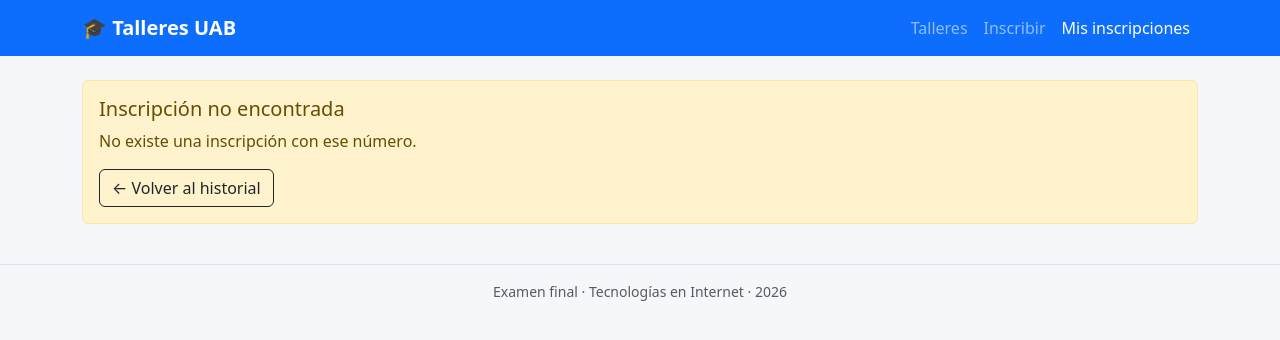
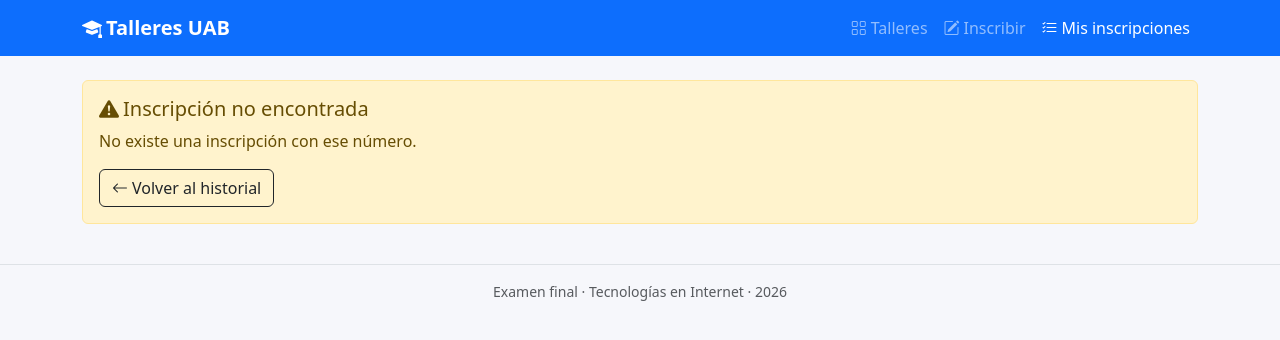
Before and after one commit to victorcastro-dot/angular-examen-final, an Angular app: page /inscripciones/1 in a window 1280 px wide. Shown: the top 340 px of the page. Built offline with nearby package versions, Linux system fonts and the light colour scheme.

Commit message:
Reemplazar emojis por iconos de Bootstrap Icons

```diff
--- a/src/app/app.html
+++ b/src/app/app.html
@@ -1,6 +1,6 @@
 <nav class="navbar navbar-expand-md navbar-dark bg-primary sticky-top">
   <div class="container">
-    <a class="navbar-brand fw-bold" routerLink="/talleres">🎓 Talleres UAB</a>
+    <a class="navbar-brand fw-bold" routerLink="/talleres"><i class="bi bi-mortarboard-fill me-1"></i>Talleres UAB</a>
     <button
       class="navbar-toggler"
       type="button"
@@ -15,13 +15,13 @@
     <div class="collapse navbar-collapse" id="menu">
       <ul class="navbar-nav ms-auto">
         <li class="nav-item">
-          <a class="nav-link" routerLink="/talleres" routerLinkActive="active">Talleres</a>
+          <a class="nav-link" routerLink="/talleres" routerLinkActive="active"><i class="bi bi-grid me-1"></i>Talleres</a>
         </li>
         <li class="nav-item">
-          <a class="nav-link" routerLink="/inscribir" routerLinkActive="active">Inscribir</a>
+          <a class="nav-link" routerLink="/inscribir" routerLinkActive="active"><i class="bi bi-pencil-square me-1"></i>Inscribir</a>
         </li>
         <li class="nav-item">
-          <a class="nav-link" routerLink="/inscripciones" routerLinkActive="active">Mis inscripciones</a>
+          <a class="nav-link" routerLink="/inscripciones" routerLinkActive="active"><i class="bi bi-list-check me-1"></i>Mis inscripciones</a>
         </li>
       </ul>
     </div>
--- a/src/app/components/taller-card/taller-card.html
+++ b/src/app/components/taller-card/taller-card.html
@@ -3,8 +3,8 @@
     <span class="badge text-bg-secondary align-self-start mb-2">{{ taller().categoria }}</span>
     <h5 class="card-title">{{ taller().nombre }}</h5>
     <p class="card-text text-muted small mb-2">
-      Instructor: {{ taller().instructor | titlecase }}<br />
-      Inicio: {{ taller().fechaInicio | date: 'dd/MM/yyyy' }}
+      <i class="bi bi-person me-1"></i>Instructor: {{ taller().instructor | titlecase }}<br />
+      <i class="bi bi-calendar-event me-1"></i>Inicio: {{ taller().fechaInicio | date: 'dd/MM/yyyy' }}
     </p>
     <p class="fs-5 fw-semibold mb-2">{{ taller().precio | currency: 'BOB' : 'Bs ' }}</p>
 
@@ -29,7 +29,7 @@
       [disabled]="taller().cupoDisponible === 0"
       (click)="onInscribir()"
     >
-      Inscribirme
+      <i class="bi bi-plus-circle me-1"></i>Inscribirme
     </button>
   </div>
 </div>
--- a/src/app/pages/inscribir/inscribir.html
+++ b/src/app/pages/inscribir/inscribir.html
@@ -62,7 +62,7 @@
       <div class="d-flex flex-column flex-sm-row gap-2">
         <button type="submit" class="btn btn-primary" [disabled]="guardando()">
           @if (guardando()) { <span class="spinner-border spinner-border-sm me-1"></span> }
-          Guardar inscripción
+          <i class="bi bi-check-lg me-1"></i>Guardar inscripción
         </button>
         <a routerLink="/talleres" class="btn btn-outline-secondary">Cancelar</a>
       </div>
--- a/src/app/pages/inscripcion-detalle/inscripcion-detalle.html
+++ b/src/app/pages/inscripcion-detalle/inscripcion-detalle.html
@@ -2,18 +2,18 @@
   <div class="text-center py-5"><div class="spinner-border text-primary"></div></div>
 } @else if (!inscripcion()) {
   <div class="alert alert-warning">
-    <h5 class="alert-heading">Inscripción no encontrada</h5>
+    <h5 class="alert-heading"><i class="bi bi-exclamation-triangle-fill me-1"></i>Inscripción no encontrada</h5>
     <p class="mb-3">No existe una inscripción con ese número.</p>
-    <a routerLink="/inscripciones" class="btn btn-outline-dark">← Volver al historial</a>
+    <a routerLink="/inscripciones" class="btn btn-outline-dark"><i class="bi bi-arrow-left me-1"></i>Volver al historial</a>
   </div>
 } @else {
   @let i = inscripcion()!;
   <div class="row justify-content-center">
     <div class="col-12 col-md-8 col-lg-6">
-      <a routerLink="/inscripciones" class="btn btn-link px-0 mb-2">← Volver al historial</a>
+      <a routerLink="/inscripciones" class="btn btn-link px-0 mb-2"><i class="bi bi-arrow-left me-1"></i>Volver al historial</a>
 
       @if (mensaje()) {
-        <div class="alert alert-success">{{ mensaje() }}</div>
+        <div class="alert alert-success"><i class="bi bi-check-circle-fill me-1"></i>{{ mensaje() }}</div>
       }
       @if (error()) {
         <div class="alert alert-danger">{{ error() }}</div>
@@ -44,7 +44,7 @@
         </ul>
         <div class="card-body">
           @if (i.estado === 'Activa') {
-            <button type="button" class="btn btn-danger w-100" (click)="retirar()">Retirar inscripción</button>
+            <button type="button" class="btn btn-danger w-100" (click)="retirar()"><i class="bi bi-x-circle me-1"></i>Retirar inscripción</button>
           } @else {
             <p class="text-muted mb-0">Esta inscripción ya fue retirada y no admite más cambios.</p>
           }
--- a/src/app/pages/talleres/talleres.html
+++ b/src/app/pages/talleres/talleres.html
@@ -2,6 +2,8 @@
 
 <div class="row g-2 mb-4">
   <div class="col-12 col-md-6">
+    <div class="input-group">
+      <span class="input-group-text"><i class="bi bi-search"></i></span>
       <input
         type="search"
         class="form-control"
@@ -9,6 +11,7 @@
         [value]="busqueda()"
         (input)="busqueda.set($any($event.target).value)"
       />
+    </div>
   </div>
   <div class="col-8 col-md-4">
     <select
@@ -23,7 +26,7 @@
     </select>
   </div>
   <div class="col-4 col-md-2 d-grid">
-    <button type="button" class="btn btn-outline-secondary" (click)="limpiar()">Limpiar</button>
+    <button type="button" class="btn btn-outline-secondary" (click)="limpiar()"><i class="bi bi-x-lg me-1"></i>Limpiar</button>
   </div>
 </div>
 
```
Lines whose indentation alone changed are shown as unchanged.
